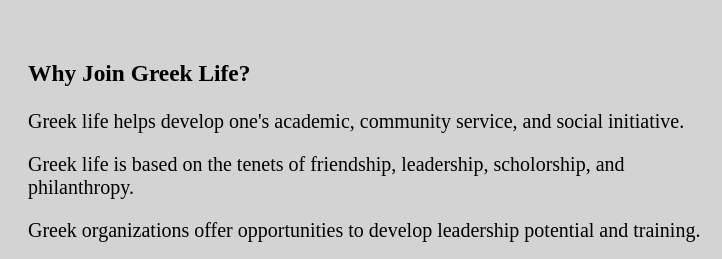
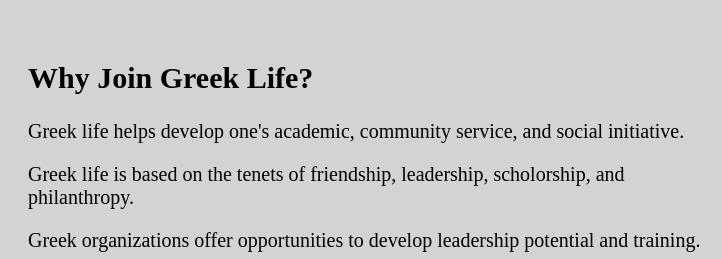
Before and after one commit to jawshfn/343-s23-p1, a plain HTML site: page index.html in a window 1280 px wide. Shown: the part 399-658 px from the top of the page, 0-722 px from the left. Drawn offline with Linux system fonts and the light colour scheme.

Commit message:
Update index.html

```diff
--- a/index.html
+++ b/index.html
@@ -42,7 +42,7 @@
 </p>
 </div>
 <div>
-<h3>Why Join Greek Life?</h3>
+<h2>Why Join Greek Life?</h2>
 <p>Greek life helps develop one's academic, community service, and social initiative.</p>
 <p>Greek life is based on the tenets of friendship, leadership, scholorship, and philanthropy.</p>
 <p>Greek organizations offer opportunities to develop leadership potential and training.</p>
```
